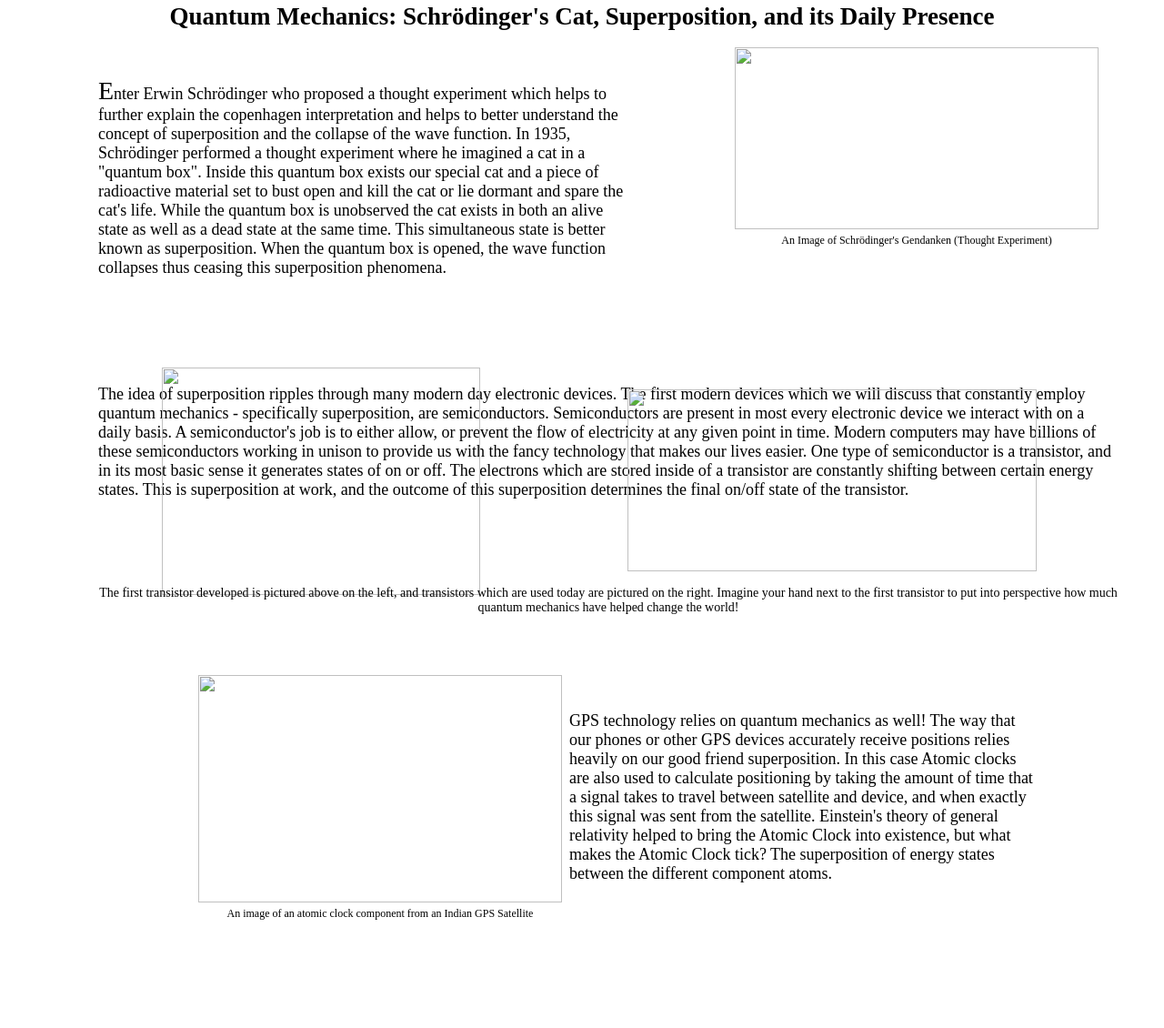
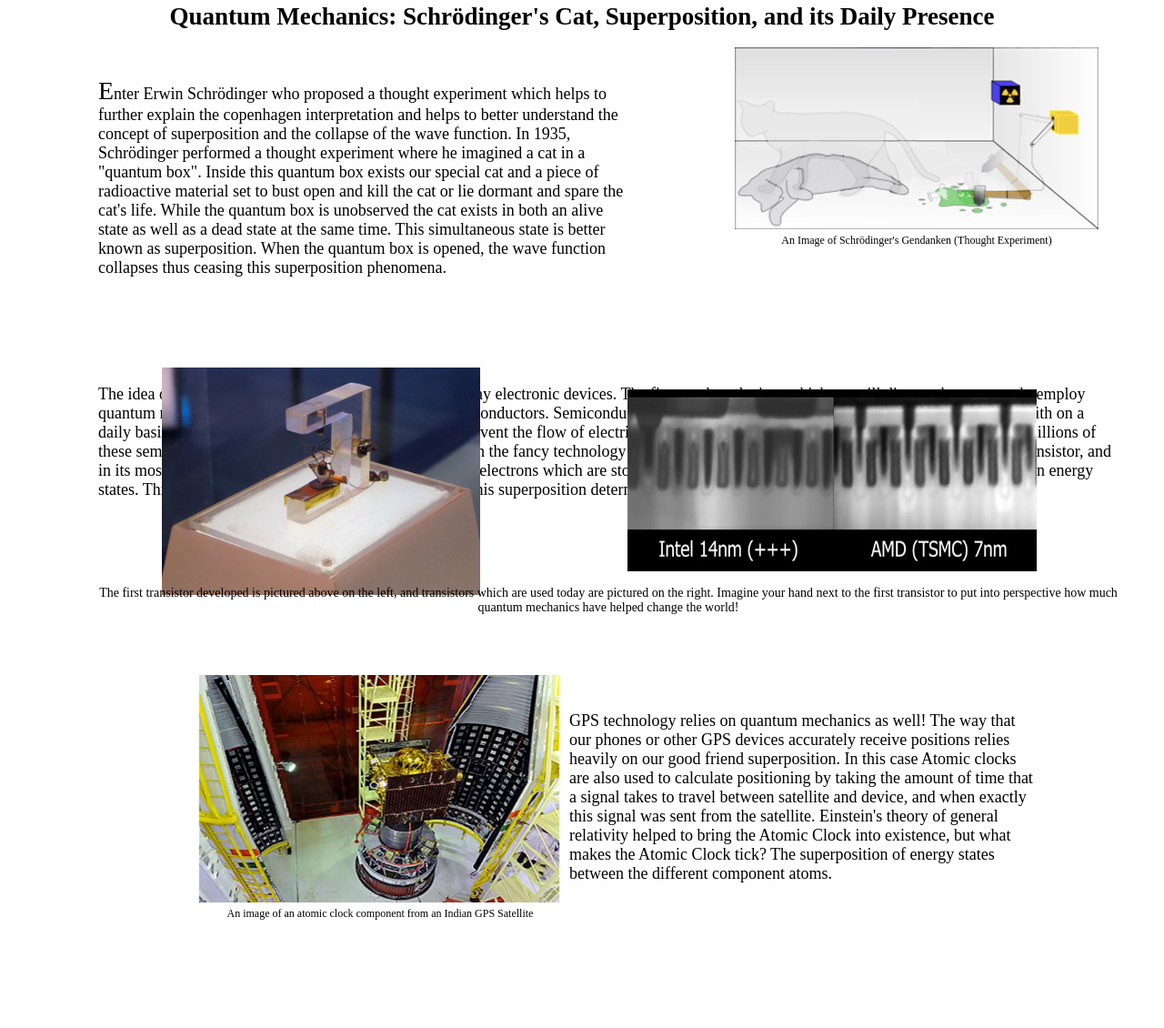
Before and after one commit to michaelangelo-git/QQQFinalProject, a plain HTML site: page sectiontwo.html in a window 1280 px wide. Shown: the part 126-1256 px from the top of the page at 91% size. Drawn offline with Linux system fonts and the light colour scheme.

Commit message:
Update sectiontwo.html

```diff
--- a/sectiontwo.html
+++ b/sectiontwo.html
@@ -193,7 +193,7 @@
 
     <div class="image-one">
         <figure>
-            <img src="/images/cat.gif" alt="">
+            <img src="cat.gif" alt="">
             <figcaption>An Image of Schrödinger's Gendanken (Thought Experiment)
             </figcaption>
         </figure>
@@ -223,11 +223,11 @@
     </div>
 
     <div class="image-two">
-        <img src="/images/first transistor.jpg">
+        <img src="first transistor.jpg">
     </div>
 
     <div class="image-three">
-        <img src="/images/modern transistor.jpg" alt="">
+        <img src="modern transistor.jpg" alt="">
     </div>
 
     <div class="sidenote">
@@ -258,7 +258,7 @@
     <div class="image-four">
 
         <figure>
-            <img src="/images/atomic clock.webp" alt="">
+            <img src="atomic clock.webp" alt="">
             <figcaption>An image of an atomic clock component from an Indian GPS
                 Satellite
             </figcaption>
```
